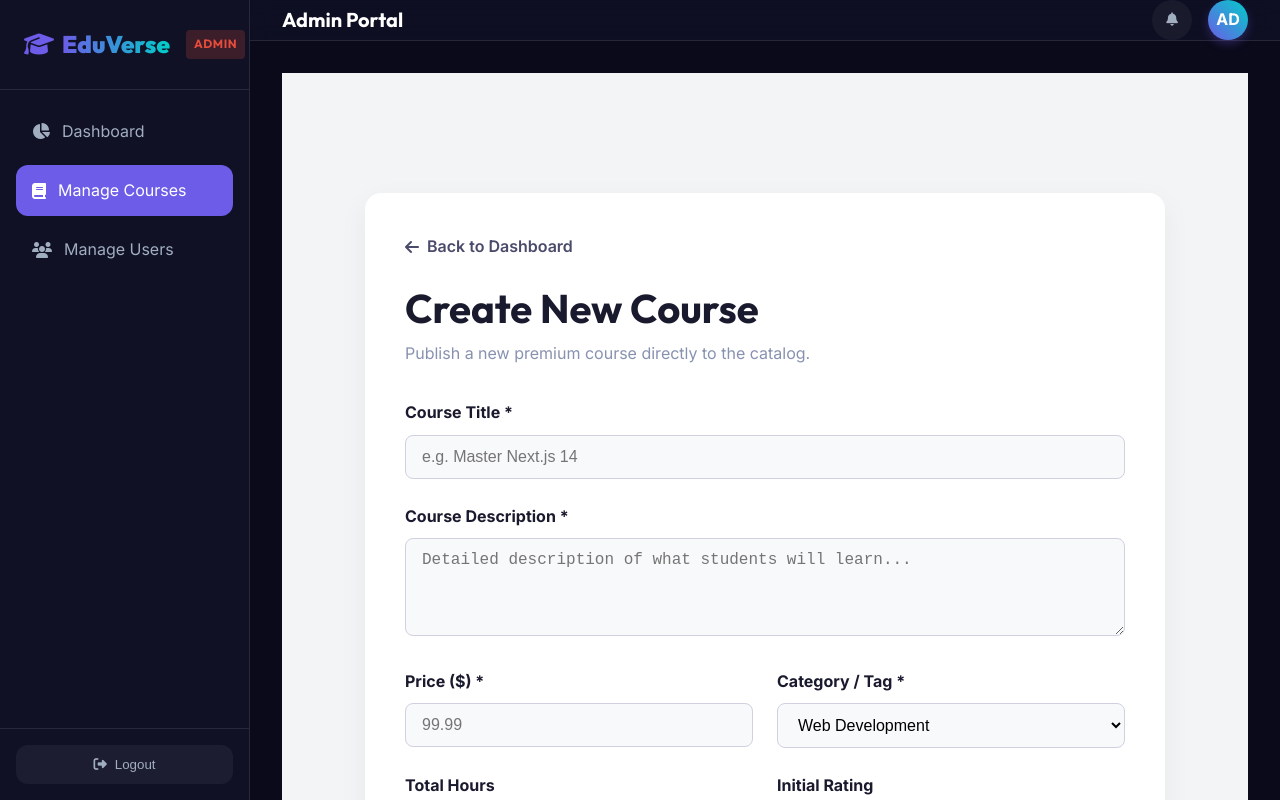
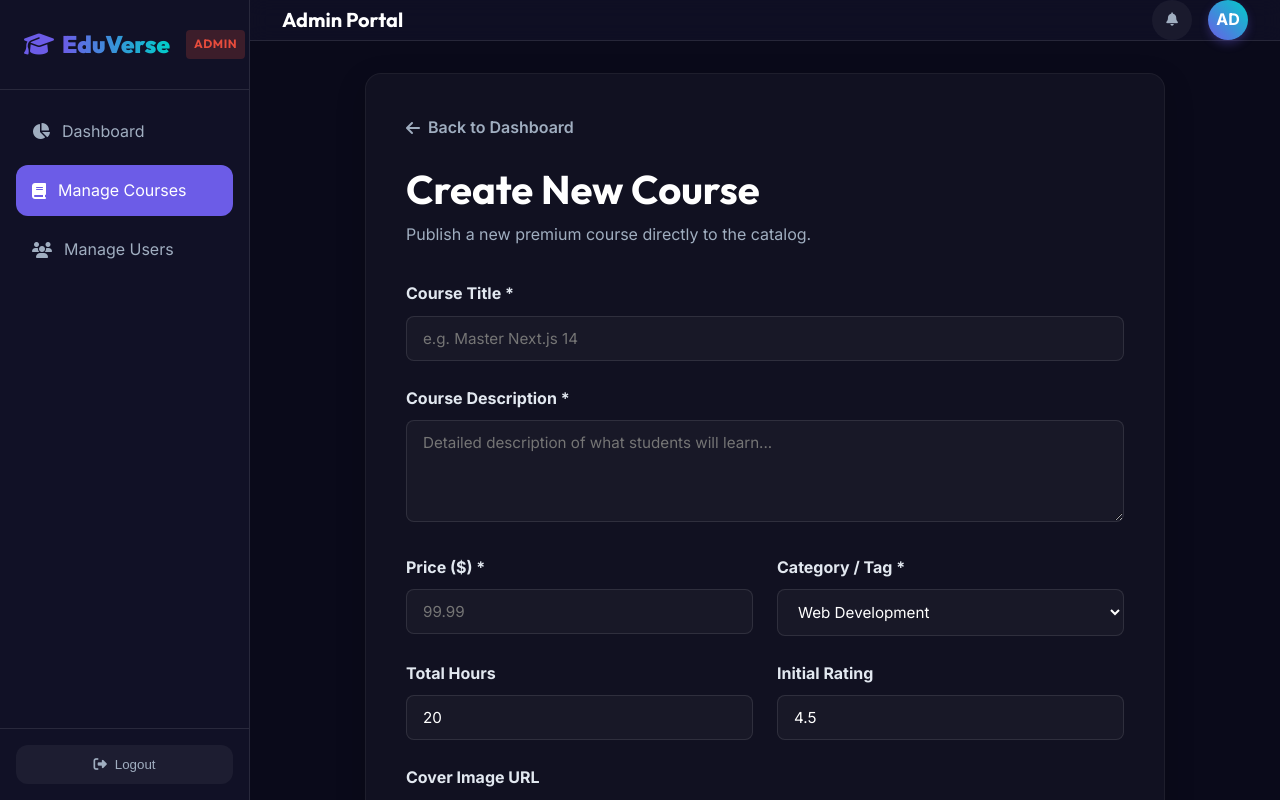
Before and after one commit to Phaneendra1228/EduVerse, a Next.js app in the folder eduverse-app/: page /admin/courses in a window 1280 px wide. Built offline with nearby package versions, Linux system fonts and the light colour scheme; no server answers.

Commit message:
Update Create Course form to match dark mode premium aesthetic

```diff
--- a/eduverse-app/src/app/admin/courses/page.tsx
+++ b/eduverse-app/src/app/admin/courses/page.tsx
@@ -63,47 +63,48 @@ export default function AdminCourseCreation() {
   };
 
   return (
-    <div style={{ backgroundColor: '#f3f4f6', minHeight: '100vh', padding: '120px 20px 80px' }}>
-      <div style={{ maxWidth: '800px', margin: '0 auto', background: 'white', padding: '40px', borderRadius: '16px', boxShadow: '0 10px 30px rgba(0,0,0,0.05)' }}>
+    <div style={{ padding: '0' }}>
+      <div style={{ maxWidth: '800px', margin: '0 auto', background: 'rgba(255, 255, 255, 0.03)', padding: '40px', borderRadius: '16px', border: '1px solid rgba(255, 255, 255, 0.05)', boxShadow: '0 10px 30px rgba(0,0,0,0.2)' }}>
 
-        <Link href="/admin" style={{ display: 'inline-flex', alignItems: 'center', gap: '8px', color: '#4a4a6a', textDecoration: 'none', marginBottom: '24px', fontWeight: 600 }}>
+        <Link href="/admin" style={{ display: 'inline-flex', alignItems: 'center', gap: '8px', color: '#a0aec0', textDecoration: 'none', marginBottom: '24px', fontWeight: 600, transition: 'color 0.2s' }} onMouseEnter={(e) => e.currentTarget.style.color = 'white'} onMouseLeave={(e) => e.currentTarget.style.color = '#a0aec0'}>
           <i className="fas fa-arrow-left"></i> Back to Dashboard
         </Link>
 
-        <h1 style={{ fontFamily: 'Outfit, sans-serif', color: '#1a1a2e', fontSize: '2.5rem', marginBottom: '8px' }}>Create New Course</h1>
-        <p style={{ color: '#8892b0', marginBottom: '32px' }}>Publish a new premium course directly to the catalog.</p>
+        <h1 style={{ fontFamily: 'Outfit, sans-serif', color: 'white', fontSize: '2.5rem', margin: '0 0 8px 0' }}>Create New Course</h1>
+        <p style={{ color: '#a0aec0', margin: '0 0 32px 0' }}>Publish a new premium course directly to the catalog.</p>
 
         <form onSubmit={handleSubmit} style={{ display: 'flex', flexDirection: 'column', gap: '24px' }}>
 
           <div>
-            <label style={{ display: 'block', marginBottom: '8px', fontWeight: 'bold', color: '#1a1a2e' }}>Course Title *</label>
+            <label style={{ display: 'block', marginBottom: '8px', fontWeight: 'bold', color: '#e2e8f0' }}>Course Title *</label>
             <input
               type="text"
               name="title"
               required
               value={formData.title}
               onChange={handleChange}
-              style={{ width: '100%', padding: '12px 16px', borderRadius: '8px', border: '1px solid #d0d0e0', fontSize: '1rem', background: '#f8f9fa' }}
+              className="admin-input"
               placeholder="e.g. Master Next.js 14"
             />
           </div>
 
           <div>
-            <label style={{ display: 'block', marginBottom: '8px', fontWeight: 'bold', color: '#1a1a2e' }}>Course Description *</label>
+            <label style={{ display: 'block', marginBottom: '8px', fontWeight: 'bold', color: '#e2e8f0' }}>Course Description *</label>
             <textarea
               name="description"
               required
               rows={4}
               value={formData.description}
               onChange={handleChange}
-              style={{ width: '100%', padding: '12px 16px', borderRadius: '8px', border: '1px solid #d0d0e0', fontSize: '1rem', background: '#f8f9fa', resize: 'vertical' }}
+              className="admin-input"
+              style={{ resize: 'vertical' }}
               placeholder="Detailed description of what students will learn..."
             ></textarea>
           </div>
 
           <div style={{ display: 'grid', gridTemplateColumns: '1fr 1fr', gap: '24px' }}>
             <div>
-              <label style={{ display: 'block', marginBottom: '8px', fontWeight: 'bold', color: '#1a1a2e' }}>Price ($) *</label>
+              <label style={{ display: 'block', marginBottom: '8px', fontWeight: 'bold', color: '#e2e8f0' }}>Price ($) *</label>
               <input
                 type="number"
                 name="price"
@@ -112,41 +113,41 @@ export default function AdminCourseCreation() {
                 step="0.01"
                 value={formData.price}
                 onChange={handleChange}
-                style={{ width: '100%', padding: '12px 16px', borderRadius: '8px', border: '1px solid #d0d0e0', fontSize: '1rem', background: '#f8f9fa' }}
+                className="admin-input"
                 placeholder="99.99"
               />
             </div>
             <div>
-              <label style={{ display: 'block', marginBottom: '8px', fontWeight: 'bold', color: '#1a1a2e' }}>Category / Tag *</label>
+              <label style={{ display: 'block', marginBottom: '8px', fontWeight: 'bold', color: '#e2e8f0' }}>Category / Tag *</label>
               <select
                 name="tag"
                 value={formData.tag}
                 onChange={handleChange}
-                style={{ width: '100%', padding: '12px 16px', borderRadius: '8px', border: '1px solid #d0d0e0', fontSize: '1rem', background: '#f8f9fa' }}
+                className="admin-input"
               >
-                <option value="Web Development">Web Development</option>
-                <option value="Data Science">Data Science</option>
-                <option value="UI/UX Design">UI/UX Design</option>
-                <option value="Mobile Development">Mobile Development</option>
-                <option value="Digital Marketing">Digital Marketing</option>
+                <option style={{ background: '#111126' }} value="Web Development">Web Development</option>
+                <option style={{ background: '#111126' }} value="Data Science">Data Science</option>
+                <option style={{ background: '#111126' }} value="UI/UX Design">UI/UX Design</option>
+                <option style={{ background: '#111126' }} value="Mobile Development">Mobile Development</option>
+                <option style={{ background: '#111126' }} value="Digital Marketing">Digital Marketing</option>
               </select>
             </div>
           </div>
 
           <div style={{ display: 'grid', gridTemplateColumns: '1fr 1fr', gap: '24px' }}>
             <div>
-              <label style={{ display: 'block', marginBottom: '8px', fontWeight: 'bold', color: '#1a1a2e' }}>Total Hours</label>
+              <label style={{ display: 'block', marginBottom: '8px', fontWeight: 'bold', color: '#e2e8f0' }}>Total Hours</label>
               <input
                 type="number"
                 name="hours"
                 min="1"
                 value={formData.hours}
                 onChange={handleChange}
-                style={{ width: '100%', padding: '12px 16px', borderRadius: '8px', border: '1px solid #d0d0e0', fontSize: '1rem', background: '#f8f9fa' }}
+                className="admin-input"
               />
             </div>
             <div>
-              <label style={{ display: 'block', marginBottom: '8px', fontWeight: 'bold', color: '#1a1a2e' }}>Initial Rating</label>
+              <label style={{ display: 'block', marginBottom: '8px', fontWeight: 'bold', color: '#e2e8f0' }}>Initial Rating</label>
               <input
                 type="number"
                 name="rating"
@@ -155,23 +156,21 @@ export default function AdminCourseCreation() {
                 step="0.1"
                 value={formData.rating}
                 onChange={handleChange}
-                style={{ width: '100%', padding: '12px 16px', borderRadius: '8px', border: '1px solid #d0d0e0', fontSize: '1rem', background: '#f8f9fa' }}
+                className="admin-input"
               />
             </div>
           </div>
 
           <div>
-            <label style={{ display: 'block', marginBottom: '8px', fontWeight: 'bold', color: '#1a1a2e' }}>Cover Image Template</label>
-            <select
+            <label style={{ display: 'block', marginBottom: '8px', fontWeight: 'bold', color: '#e2e8f0' }}>Cover Image URL</label>
+            <input
+              type="text"
               name="image"
               value={formData.image}
               onChange={handleChange}
-              style={{ width: '100%', padding: '12px 16px', borderRadius: '8px', border: '1px solid #d0d0e0', fontSize: '1rem', background: '#f8f9fa' }}
-            >
-              <option value="/images/course1.jpg">Template 1 (Purple Code)</option>
-              <option value="/images/course2.jpg">Template 2 (Blue Graph)</option>
-              <option value="/images/course3.jpg">Template 3 (Gold Design)</option>
-            </select>
+              className="admin-input"
+              placeholder="/images/course.jpg"
+            />
           </div>
 
           <button
@@ -179,14 +178,16 @@ export default function AdminCourseCreation() {
             disabled={loading}
             style={{
               marginTop: '16px',
-              background: 'var(--primary)',
+              padding: '16px',
+              background: loading ? '#a0aec0' : 'linear-gradient(to right, #6c5ce7, #00cec9)',
               color: 'white',
               border: 'none',
-              padding: '16px',
               borderRadius: '8px',
               fontSize: '1.1rem',
               fontWeight: 'bold',
               cursor: loading ? 'not-allowed' : 'pointer',
+              transition: 'all 0.2s',
+              boxShadow: '0 4px 15px rgba(108, 92, 231, 0.4)',
               display: 'flex',
               alignItems: 'center',
               justifyContent: 'center',
```
